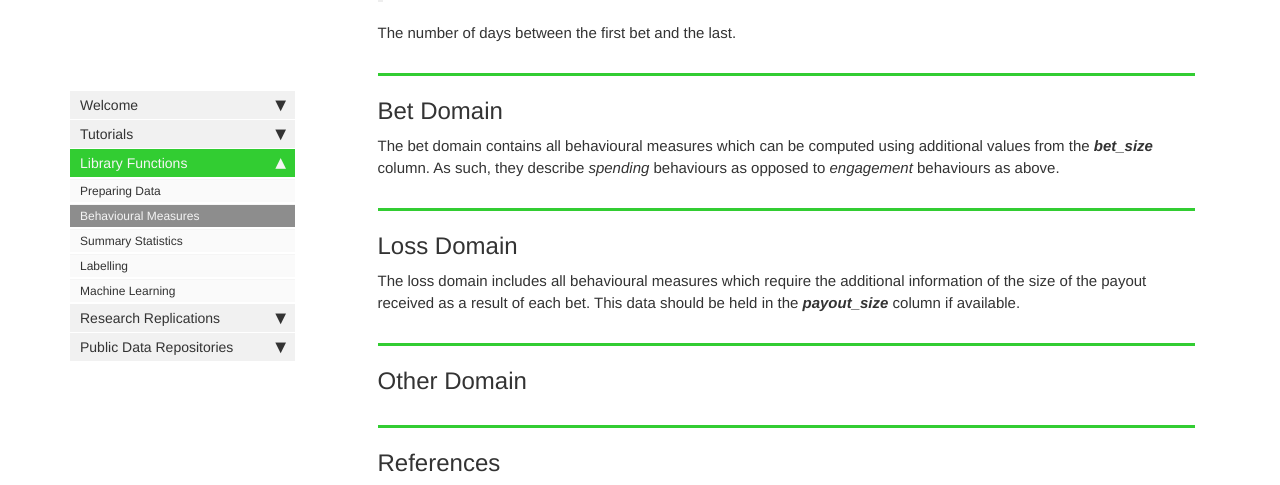
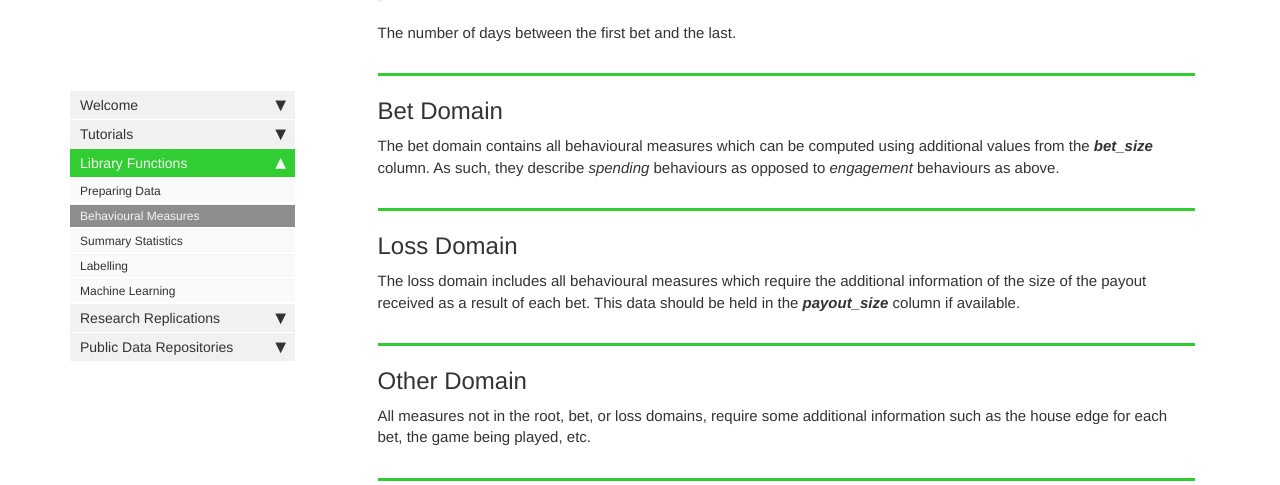
Before and after one commit to gamba-dev/gamba, a Jekyll site: the page built from docs/measures.html, in a window 1280 px wide and 900 px high, scrolled down 1054 px, cut to the strip 0-485 px from the top of the window. Built offline with Jekyll 4.4.1, drawn with Linux system fonts in a browser that asks for light colours; nearby versions of some CDN libraries; comment, search, counter and statistics services are not loaded.

Commit message:
CI attempt 9

```diff
--- a/docs/index.html
+++ b/docs/index.html
@@ -33,7 +33,7 @@ nb_path: "index.ipynb"
 <div class="text_cell_render border-box-sizing rendered_html">
 <p><a href="https://github.com/gamba-dev/gamba/actions"><img src="https://img.shields.io/github/workflow/status/gamba-dev/gamba/CI?logo=github&amp;style=for-the-badge&amp;" alt="GitHub Workflow Status"></a>
 <a href="https://pypi.org/project/gamba/"><img src="https://img.shields.io/pypi/v/gamba?style=for-the-badge&amp;color=blue" alt="PyPI"></a>
-<a href="https://github.com/gamba-dev/gamba/commit/master"><img src="https://img.shields.io/github/last-commit/gamba-dev/gamba?label=Last%20update&amp;style=for-the-badge" alt="Commit"></a></p>
+<a href="https://github.com/gamba-dev/gamba/commit/main"><img src="https://img.shields.io/github/last-commit/gamba-dev/gamba?label=Last%20update&amp;style=for-the-badge&amp;" alt="Commit"></a></p>
 
 </div>
 </div>
--- a/docs/measures.html
+++ b/docs/measures.html
@@ -153,6 +153,13 @@ nb_path: "21_measures.ipynb"
 </div>
 <div class="cell border-box-sizing text_cell rendered"><div class="inner_cell">
 <div class="text_cell_render border-box-sizing rendered_html">
+<p>All measures not in the root, bet, or loss domains, require some additional information such as the house edge for each bet, the game being played, etc.</p>
+
+</div>
+</div>
+</div>
+<div class="cell border-box-sizing text_cell rendered"><div class="inner_cell">
+<div class="text_cell_render border-box-sizing rendered_html">
 <h2 id="References">References<a class="anchor-link" href="#References"> </a></h2>
 </div>
 </div>
--- /dev/null
+++ b/gamba/bravenman2010.py
@@ -0,0 +1,3 @@
+# AUTOGENERATED! DO NOT EDIT! File to edit: 34_braverman2010.ipynb (unless otherwise specified).
+
+__all__ = []
--- a/gamba/labrie2007.py
+++ b/gamba/labrie2007.py
@@ -1,3 +1,3 @@
-# AUTOGENERATED! DO NOT EDIT! File to edit: 34_braverman2010.ipynb (unless otherwise specified).
+# AUTOGENERATED! DO NOT EDIT! File to edit: 31_labrie2007.ipynb (unless otherwise specified).
 
 __all__ = []
--- /dev/null
+++ b/gamba/labrie2008.py
@@ -0,0 +1,3 @@
+# AUTOGENERATED! DO NOT EDIT! File to edit: 32_labrie2008.ipynb (unless otherwise specified).
+
+__all__ = []
--- /dev/null
+++ b/gamba/laplante2009.py
@@ -0,0 +1,3 @@
+# AUTOGENERATED! DO NOT EDIT! File to edit: 33_laplante2009.ipynb (unless otherwise specified).
+
+__all__ = []
```
Also changed, not shown: README.md, 8 other files.
